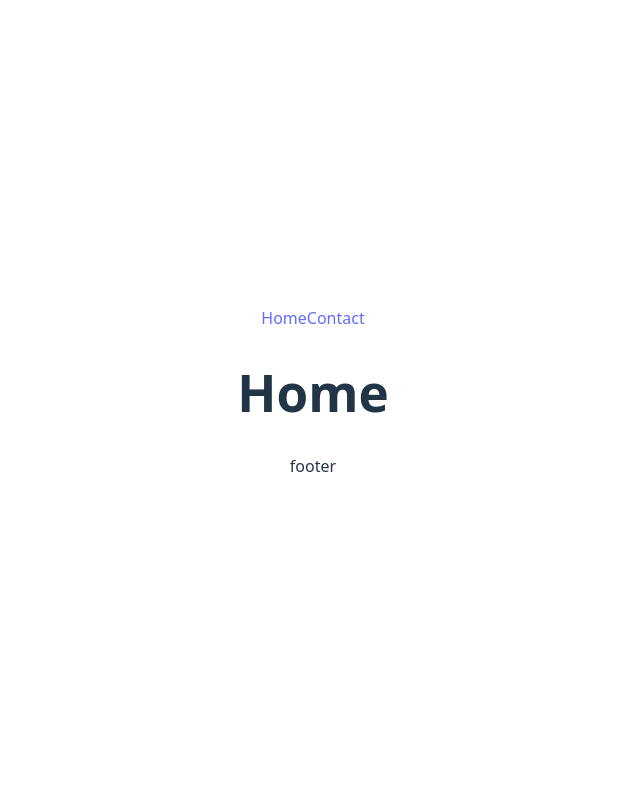
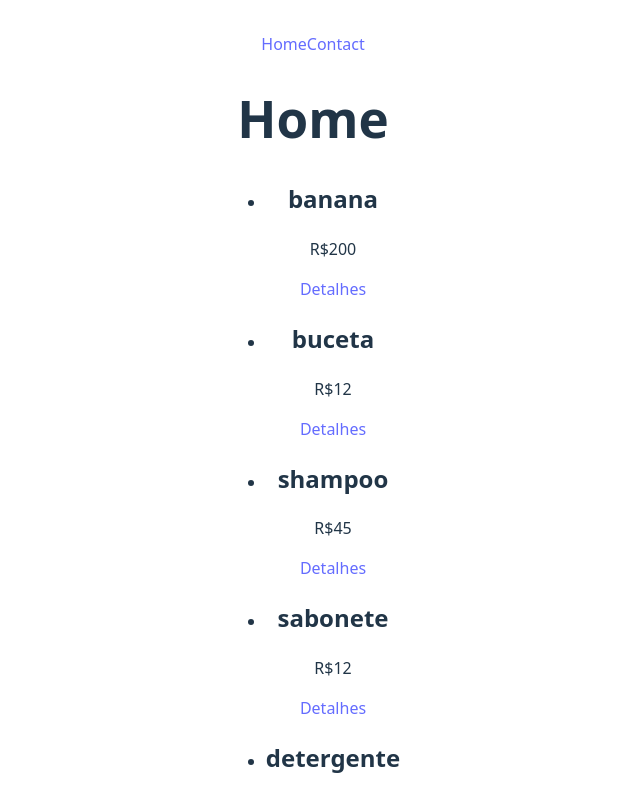
Before and after one commit to LUCASGOODPROGRAMMER/FRONT-END_ESTUDO, a React (Vite) app in the folder html_css_js_react/7_react_router/router/: page / in a window 1280 px wide. Shown: the top 800 px of the page, without its empty margins (327-967 px from the left). Built offline with nearby package versions, Linux system fonts and the light colour scheme; data requests are answered from the project's data file.

Commit message:
rota dinãmica

```diff
--- /dev/null
+++ b/html_css_js_react/7_react_router/router/data/db.json
@@ -0,0 +1,34 @@
+{
+  "products": [
+    {
+      "id": 1,
+      "name": "banana",
+      "price": "200"
+    },
+    {
+      "id": 2,
+      "name": "buceta",
+      "price": "12"
+    },
+    {
+      "id": 3,
+      "name": "shampoo",
+      "price": "45"
+    },
+    {
+      "id": 4,
+      "name": "sabonete",
+      "price": "12"
+    },
+    {
+      "id": 5,
+      "name": "detergente",
+      "price": "14"
+    },
+    {
+      "id": 6,
+      "name": "escova",
+      "price": "37.90"
+    }
+  ]
+}
--- a/html_css_js_react/7_react_router/router/package.json
+++ b/html_css_js_react/7_react_router/router/package.json
@@ -7,7 +7,8 @@
     "dev": "vite",
     "build": "vite build",
     "lint": "eslint .",
-    "preview": "vite preview"
+    "preview": "vite preview",
+    "server": "json-server data/db.json"
   },
   "dependencies": {
     "json-server": "^1.0.0-beta.3",
--- /dev/null
+++ b/html_css_js_react/7_react_router/router/src/hooks/useFetch.jsx
@@ -0,0 +1,80 @@
+import { useState, useEffect } from "react";
+
+// 4 - custom hook
+export const useFetch = (url) => {
+  const [data, setData] = useState(null);
+
+  // 5 - refatorando post
+  const [config, setConfig] = useState(null);
+  const [method, setMethod] = useState(null);
+  const [callFetch, setCallFetch] = useState(null);
+
+  // 6 - loading
+  const [loading, setLoading] = useState(false);
+
+  // 7 - erros
+  const [error, setError] = useState(null);
+
+  const httpConfig = (data, method) => {
+    if (method === "POST") {
+      setConfig({
+        method,
+        headers: {
+          "Content-type": "application/json",
+        },
+        body: JSON.stringify(data),
+      });
+
+      setMethod(method);
+    }
+  };
+
+  useEffect(() => {
+
+    const fetchData = async () => {
+      // 7 tratamento de erros
+      try {
+        // 6 - loading
+
+        setLoading(true);
+
+        const res = await fetch(url);
+        const json = await res.json();
+
+
+
+        setData(json);
+      } catch (error) {
+        console.log(error.message)
+        setError("Erro no carregamento de dados")
+      }
+      setLoading(false);
+    };
+
+    fetchData();
+  }, [url, callFetch]);
+
+  // 5 - refatorando post
+  useEffect(() => {
+    const httpRequest = async () => {
+      let json;
+      if (method === "POST") {
+        setLoading(true);
+
+        let fetchOptions = [url, config];
+
+        const res = await fetch(...fetchOptions);
+
+        json = await res.json();
+
+        setLoading(false);
+      }
+
+      setCallFetch(json);
+    };
+
+    httpRequest();
+  }, [config, method, url]);
+
+  return { data, httpConfig, loading, error };
+};
--- a/html_css_js_react/7_react_router/router/src/routes/Home.jsx
+++ b/html_css_js_react/7_react_router/router/src/routes/Home.jsx
@@ -1,9 +1,29 @@
-import React from 'react'
+
+// 6 - carregamento de dados
+import { useFetch} from "../hooks/useFetch"
+
+const url = "http://localhost:3000/products"
+
+// 7 - rota dinâmica
+import {Link} from 'react-router-dom'
 
 const Home = () => {
+  const {data: items} = useFetch(url)
+
   return (
     <main>
       <h1>Home</h1>
+      {/** 6 - carregando dados */}
+      <ul className="products">
+        {items && items.map((item) => (
+          <li key={item.id}>
+            <h2>{item.name}</h2>
+            <p>R${item.price}</p>
+            {/** 7 - rota dinâmica */}
+            <Link to={`/products/${item.id}`}>Detalhes</Link>
+          </li>
+        ))}
+      </ul>
     </main>
   )
 }
--- /dev/null
+++ b/html_css_js_react/7_react_router/router/src/routes/Product.jsx
@@ -0,0 +1,22 @@
+import { useFetch } from "../hooks/useFetch";
+
+import { useParams } from "react-router-dom"; // usado para poder extrair o id da url
+
+const Product = () => {
+  const { id } = useParams();
+  const url = "http://localhost:3000/products/" + id;
+  const { data: product } = useFetch(url);
+  if (!product) return <p>Carregando...</p>;
+
+  return (
+    <div>
+      <p>ID do produto:{id}</p>
+      <div>
+        <h1>{product.name}</h1>
+        <p>{product.price}</p>
+      </div>
+    </div>
+  );
+};
+
+export default Product;
```
Also changed, not shown: html_css_js_react/7_react_router/router/src/main.jsx (+14 -7 lines).
